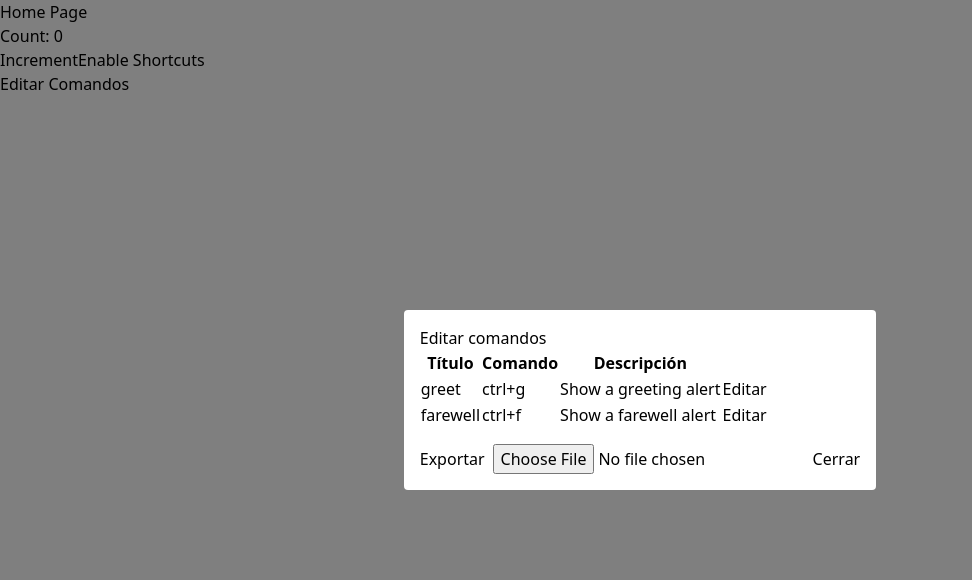
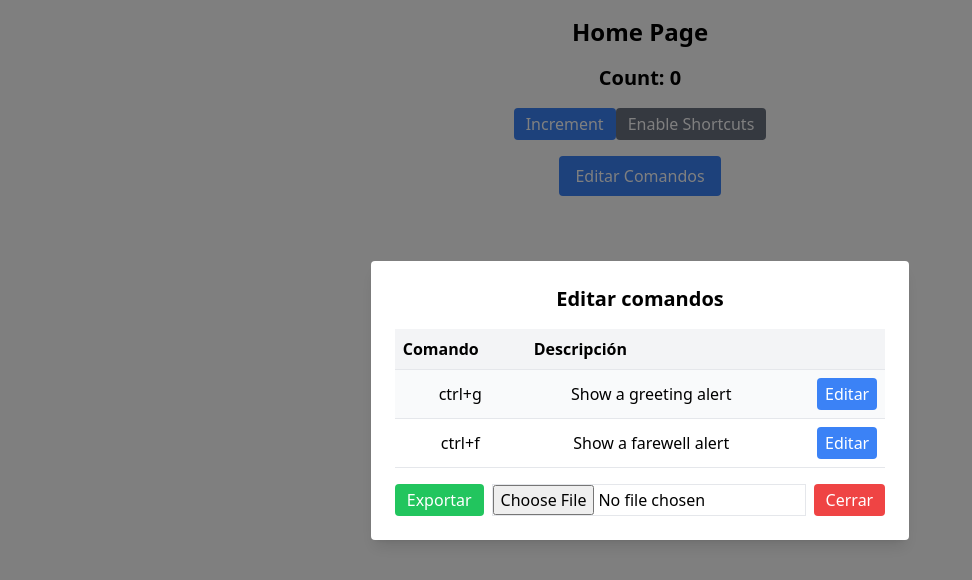
Before and after one commit to pablopez/shortcuts_widget, a Vue app: page / in a window 1280 px wide. Both pictures are taken after a click on the button "Editar Comandos". Shown: the top 580 px of the page, without its empty margins (0-972 px from the left). Built offline with nearby package versions, Linux system fonts and the light colour scheme.

Commit message:
Improve styles and remove name column

```diff
--- a/src/features/counter-display/ui/CounterDisplay.vue
+++ b/src/features/counter-display/ui/CounterDisplay.vue
@@ -1,5 +1,5 @@
 <template>
-  <p>Count: {{ counter.count }}</p>
+  <p class="text-xl font-bold">Count: {{ counter.count }}</p>
 </template>
 
 <script setup lang="ts">
--- a/src/features/counter-increment/ui/IncrementButton.vue
+++ b/src/features/counter-increment/ui/IncrementButton.vue
@@ -1,5 +1,10 @@
 <template>
-  <button @click="increment">Increment</button>
+  <button
+    @click="increment"
+    class="bg-blue-500 text-white px-3 py-1 rounded"
+  >
+    Increment
+  </button>
 </template>
 
 <script setup lang="ts">
--- a/src/pages/home/ui/HomePage.vue
+++ b/src/pages/home/ui/HomePage.vue
@@ -1,9 +1,11 @@
 <template>
-  <h1>Home Page</h1>
-  <CounterDisplay />
-  <IncrementButton />
-  <HotkeysToggle />
-  <CommandsEditor />
+  <div class="p-4 space-y-4 max-w-md mx-auto text-center">
+    <h1 class="text-2xl font-semibold">Home Page</h1>
+    <CounterDisplay />
+    <IncrementButton />
+    <HotkeysToggle />
+    <CommandsEditor />
+  </div>
 </template>
 
 <script setup lang="ts">
--- a/src/widgets/hotkeys/ui/CommandsEditor.vue
+++ b/src/widgets/hotkeys/ui/CommandsEditor.vue
@@ -1,39 +1,48 @@
 <template>
   <div>
-    <button @click="show = true">Editar Comandos</button>
+    <button
+      @click="show = true"
+      class="bg-blue-500 text-white px-4 py-2 rounded mb-2"
+    >
+      Editar Comandos
+    </button>
     <div
       v-if="show"
       class="fixed inset-0 bg-black bg-opacity-50 flex items-center justify-center"
     >
-      <div class="bg-white p-4 rounded max-h-[90vh] overflow-auto">
-        <h2>Editar comandos</h2>
-        <table>
+      <div class="bg-white p-6 rounded shadow-lg max-h-[90vh] overflow-auto">
+        <h2 class="text-xl font-semibold mb-4">Editar comandos</h2>
+        <table class="table-auto w-full border-collapse">
           <thead>
-            <tr>
-              <th>Título</th>
-              <th>Comando</th>
-              <th>Descripción</th>
-              <th></th>
+            <tr class="bg-gray-100 text-left">
+              <th class="p-2 border-b">Comando</th>
+              <th class="p-2 border-b">Descripción</th>
+              <th class="p-2 border-b"></th>
             </tr>
           </thead>
           <tbody>
-            <tr v-for="(combo, name) in localKeymap" :key="name">
-              <td>{{ name }}</td>
-              <td>
+            <tr v-for="(combo, name) in localKeymap" :key="name" class="odd:bg-gray-50">
+              <td class="p-2 border-b">
                 <span v-if="editing !== name">{{ combo }}</span>
                 <span v-else>Pulse combinación de botones</span>
               </td>
-              <td>{{ actions[name]?.description }}</td>
-              <td>
-                <button v-if="editing !== name" @click="startEditing(name)">Editar</button>
+              <td class="p-2 border-b">{{ actions[name]?.description }}</td>
+              <td class="p-2 border-b text-right">
+                <button
+                  v-if="editing !== name"
+                  @click="startEditing(name)"
+                  class="bg-blue-500 text-white px-2 py-1 rounded"
+                >
+                  Editar
+                </button>
               </td>
             </tr>
           </tbody>
         </table>
-        <div class="mt-4 flex gap-2">
-          <button @click="exportFile">Exportar</button>
-          <input type="file" @change="importFile" accept="application/json" />
-          <button @click="close">Cerrar</button>
+        <div class="mt-4 flex gap-2 justify-end">
+          <button @click="exportFile" class="bg-green-500 text-white px-3 py-1 rounded">Exportar</button>
+          <input type="file" @change="importFile" accept="application/json" class="border" />
+          <button @click="close" class="bg-red-500 text-white px-3 py-1 rounded">Cerrar</button>
         </div>
       </div>
     </div>
--- a/src/widgets/hotkeys/ui/HotkeysToggle.vue
+++ b/src/widgets/hotkeys/ui/HotkeysToggle.vue
@@ -1,5 +1,8 @@
 <template>
-  <button @click="toggleHotkeys">
+  <button
+    @click="toggleHotkeys"
+    class="bg-gray-500 text-white px-3 py-1 rounded"
+  >
     {{ enabled ? 'Disable' : 'Enable' }} Shortcuts
   </button>
 </template>
```
